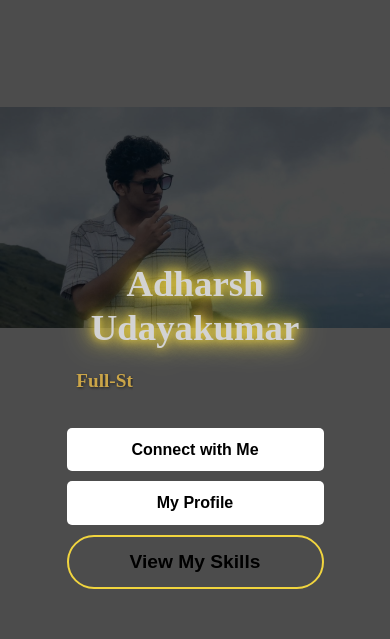
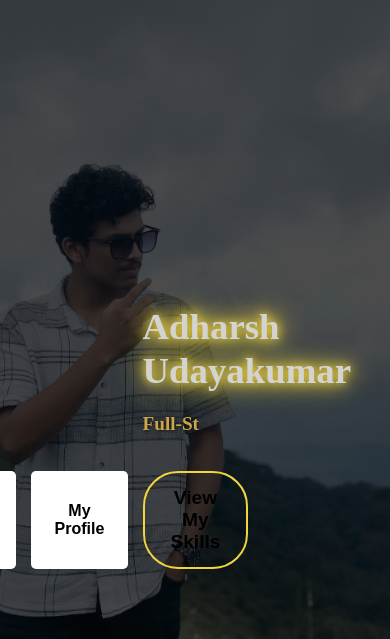
Before and after one commit to Adharsh0/mypage, a React (Vite) app: page / in a window 390 px wide. Shown: the part 205-844 px from the top of the page. Built offline with nearby package versions, Linux system fonts and the light colour scheme.

Commit message:
change16

```diff
--- a/src/components/HeroSection.css
+++ b/src/components/HeroSection.css
@@ -4,9 +4,9 @@
     justify-content: flex-end; /* Align content to the right */
     align-items: center;
     padding: 50px;
-    background: url('/myimage.jpeg') center/contain no-repeat; /* Adjust to contain */
-    background-size: contain; /* This will scale the image down to fit within the container */
-    background-position: center; /* Keep the image centered */
+    background: url('/myimage.jpeg') center/cover no-repeat;
+    background-size: cover; /* Ensure it covers the container */
+    background-position: center center; /* Keep the image centered */
     filter: grayscale(30%);
     color: black;
     min-height: 100vh;
@@ -158,32 +158,54 @@
     }
 }
 
-/* Media Query for smaller screens */
-@media (max-width: 768px) {
+
+/* @media (max-width: 768px) {
     .hero-container {
-        background-size: contain; /* Ensure the image scales down for smaller screens */
-        background-position: center; /* Keep image centered */
-        padding: 30px; /* Adjust padding for smaller screens */
+        background-size: cover;
+        background-position: center top;
+        padding: 30px;
     }
 
     .hero-content {
         max-width: 90%;
-        text-align: center; /* Center-align text for smaller screens */
-        padding: 20px; /* Add padding for better spacing */
+        text-align: center;
+        padding: 20px;
     }
 
     .hero-buttons {
-        flex-direction: column; /* Stack buttons vertically */
+        flex-direction: column;
         gap: 10px;
     }
 
     .yellow-btn, .outline-btn {
-        width: 100%; /* Ensure buttons are full-width on small screens */
+        width: 100%;
     }
 }
 
 @media (max-width: 480px) {
     .hero-container {
+        font-size: 14px;
+        flex-direction: column;
+    }
+
+    .hero-content h1 {
+        font-size: 2.3rem;
+    }
+
+    .hero-buttons button {
+        width: 100%;
+    }
+
+    .hero-content {
+        padding: 20px;
+    }
+} */
+/* Media Query for smaller screens (Phones) */
+@media (max-width: 480px) {
+    .hero-container {
+        background-image: url('/phone.jpeg'); /* Replace with the new phone-specific image */
+        background-size: cover; /* Ensure the background covers the container */
+        background-position: center center; /* Keep the image centered */
         font-size: 14px; /* Smaller font for phones */
         flex-direction: column;
     }
```
Also changed, not shown: public/phone.jpeg (added).
